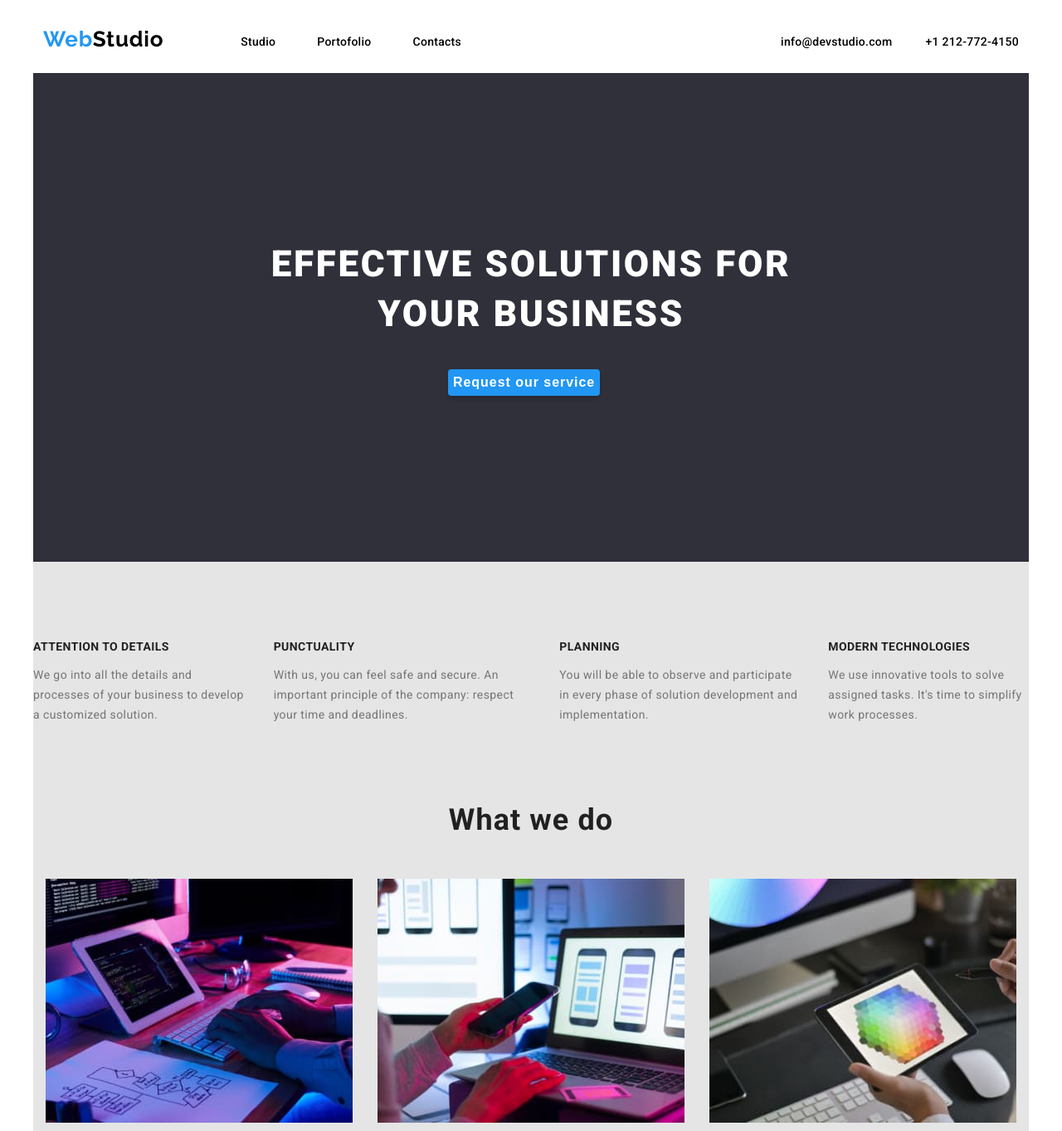
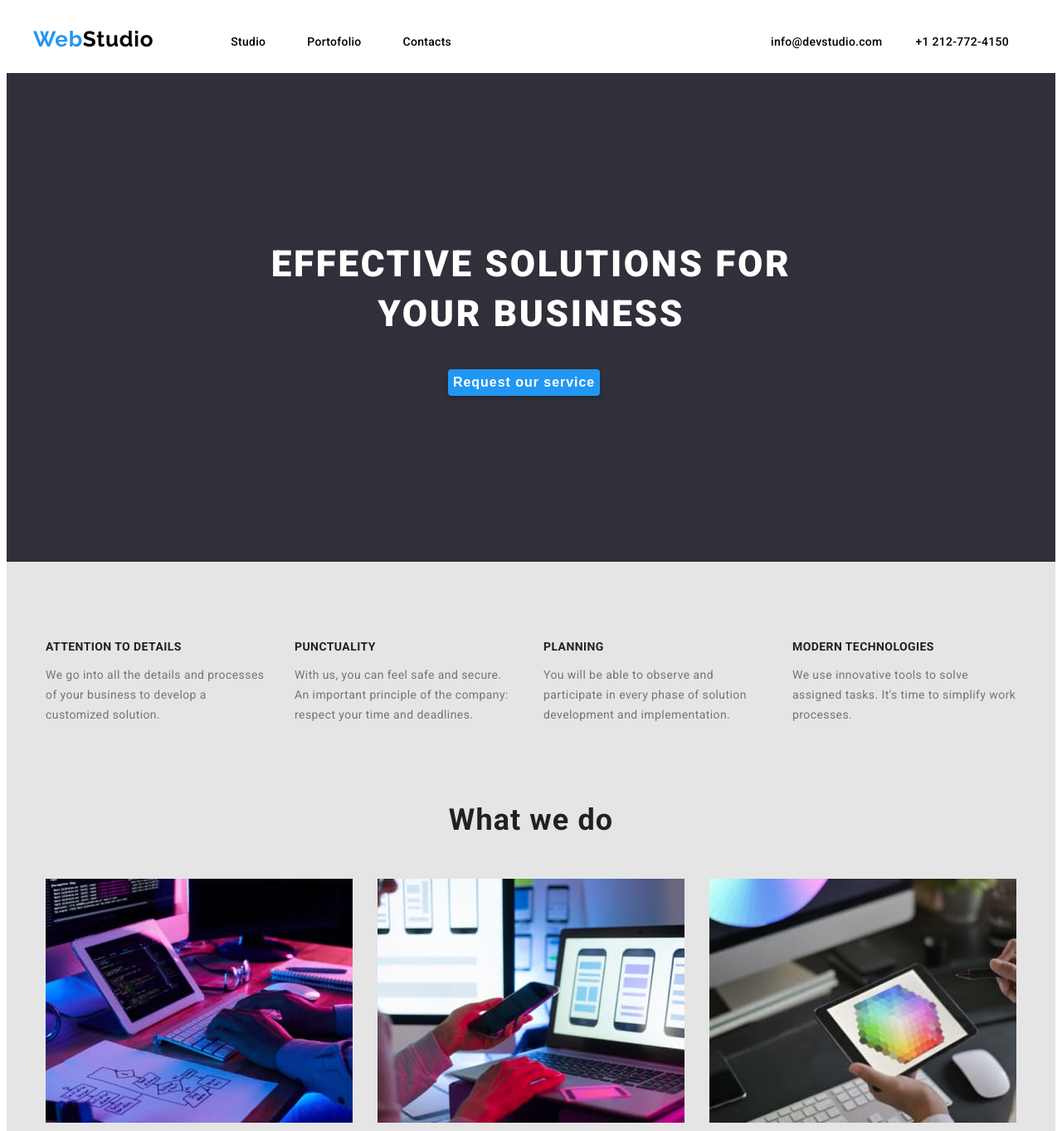
Before and after one commit to cornimbarbu/goit-markup-hw-03, a plain HTML site: page index.html in a window 1280 px wide. Shown: the top 1363 px of the page at 83% size. Drawn offline with Linux system fonts and the light colour scheme.

Commit message:
update html and css

```diff
--- a/css/styles.css
+++ b/css/styles.css
@@ -34,7 +34,6 @@ li {
 
 .global-header {
   background: #ffffff;
-  display: flex;
   justify-content: center;
 }
 
@@ -50,6 +49,7 @@ li {
 /*Logo*/
 
 .logo {
+  display: flex;
   padding-top: 24px;
   padding-bottom: 25px;
 }
@@ -81,18 +81,18 @@ li {
 
 .main-navigation {
   display: flex;
-  margin-left: 93px;
+  padding-left: 93px;
 }
 
-.global-header .main-navigation ul {
+.main-navigation ul {
   display: flex;
   margin-top: 0;
   margin-bottom: 0;
-  padding-left: 0;
-  padding-top: 32px;
+  padding-left: 0px;
+  padding-top: 8px;
 }
 
-.global-header .main-navigation ul li + li {
+.main-navigation ul li + li {
   margin-left: 50px;
 }
 
@@ -100,7 +100,7 @@ li {
   display: flex;
   margin-top: 0;
   margin-bottom: 0;
-  padding-top: 32px;
+  padding-top: 8px;
   padding-left: 385px;
 }
 
@@ -263,8 +263,7 @@ h5 {
 
 .info-section-text {
   display: flex;
-  padding-left: 215;
-  padding-right: 215;
+  justify-content: center;
 }
 
 .info-section-text ul {
@@ -272,6 +271,10 @@ h5 {
   padding-left: 0;
   margin-top: 94px;
   margin-bottom: 0;
+}
+
+.info-section-text ul li {
+  width: 270px;
 }
 
 .info-section-text ul li + li {
@@ -414,6 +417,11 @@ h5 {
   color: var(--link-active-color);
 }
 
+.main-navigation-adress a:hover,
+.main-navigation-adress a:focus {
+  color: var(--link-active-color);
+}
+
 address {
   color: var(--adress-color);
   font-style: normal;
--- a/index.html
+++ b/index.html
@@ -8,17 +8,16 @@
     <link rel="stylesheet" href="css/styles.css" />
   </head>
   <body>
-    <header>
-      <div class="global-header container">
+    <header class="global-header">
+      <div class="container">
         <div class="logo">
           <a href="index.html">
             <span class="logo-black logo-blue">Web</span
             ><span class="logo-black">Studio</span>
           </a>
-        </div>
           <nav class="main-navigation">
             <ul>
-            <li><a href="studio.html">Studio</a></li>
+              <li><a href="index.html">Studio</a></li>
               <li><a href="portofolio.html">Portofolio</a></li>
               <li><a href="contacts.html">Contacts</a></li>
             </ul>
@@ -34,11 +33,12 @@
             </ul>
           </div>
         </div>
+      </div>
     </header>
     <main>
       <!--Hero section-->
-      <section>
-        <div class="dark-section container">
+      <section class="dark-section">
+        <div class="container">
           <h1 class="hero-heading">EFFECTIVE SOLUTIONS FOR YOUR BUSINESS</h1>
           <div class="service-button">
             <button class="button">Request our service</button>
@@ -47,8 +47,8 @@
       </section>
 
       <!--What we do-->
-      <section>
-        <div class="info-section container">
+      <section class="info-section">
+        <div class="container">
           <div class="info-section-text">
             <ul>
               <li>
@@ -114,8 +114,8 @@
       </section>
 
       <!--Our Team-->
-      <section>
-        <div class="team-section container">
+      <section class="team-section">
+        <div class="container">
           <div class="team-heading">
             <h2>Our Team</h2>
           </div>
@@ -164,8 +164,8 @@
         </div>
       </section>
     </main>
-    <footer>
-      <div class="dark-section footer-contacts container">
+    <footer class="dark-section footer-contacts">
+      <div class="container">
         <div class="logo-white">
           <a href="index.html" class="logo-black">
             <span class="logo-black logo-blue">Web</span
```
Also changed, not shown: portofolio.html (+8 -8 lines). Lines whose indentation alone changed are shown as unchanged.
